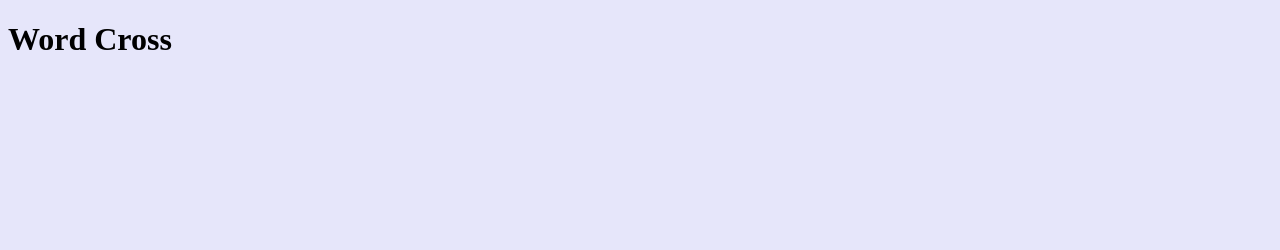
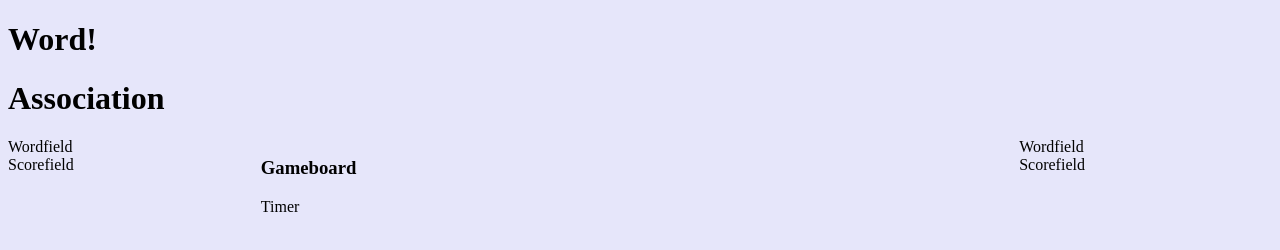
Before and after one commit to Livorya/WordCross, a plain HTML site: page wwwroot/index.html in a window 1280 px wide. Drawn offline with nearby package versions, Linux system fonts and the light colour scheme.

Commit message:
basic grid

```diff
--- a/wwwroot/index.html
+++ b/wwwroot/index.html
@@ -11,6 +11,25 @@
 </head>
 
 <body>
-    <h1>Word Cross</h1>
+    <h1>Word!</h1>
+    <h1>Association</h1>
+
+<section class="gameplayScreen">
+    <section class="player1Container">
+    <div class="playerWordField">Wordfield</div>
+    <div class="playerScoreField">Scorefield</div>
+    </section>
+
+    <section class="gameboardContainer">
+    <h1>Gameboard</h1>
+    </section>
+
+    <section class="player2Container">
+        <div class="playerWordField">Wordfield</div>
+        <div class="playerScoreField">Scorefield</div>
+    </section>
+
+    <section class="timer">Timer</section>
+</section>
 </body>
 </html>
--- a/wwwroot/style.css
+++ b/wwwroot/style.css
@@ -1,4 +1,31 @@
 
 body {
     background-color: lavender;
+
 }
+
+.gameplayScreen {
+    display: grid;
+    grid-template-columns: 1fr 3fr 1fr;
+    grid-template-rows: 1fr 0.5fr;
+    grid-template-areas:
+    "player1Container gameboardContainer player2Container"
+    "player1Container timer player2Container";
+
+}
+
+.player1Container {
+    grid-area: player1Container;
+}
+
+.gameboardContainer {
+    grid-area: gameboardContainer;
+}
+
+.player2Container {
+    grid-area: player2Container;
+}
+
+.timer {
+    grid-area: timer;
+}
```
